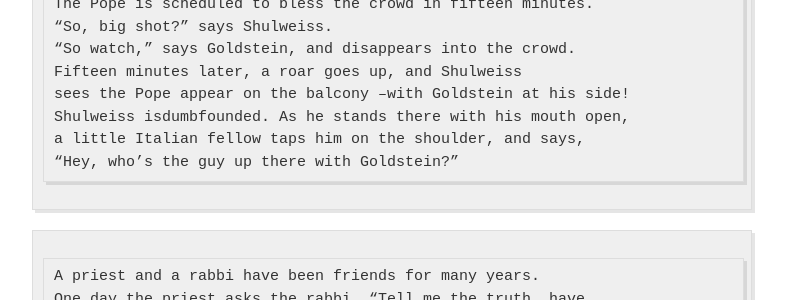
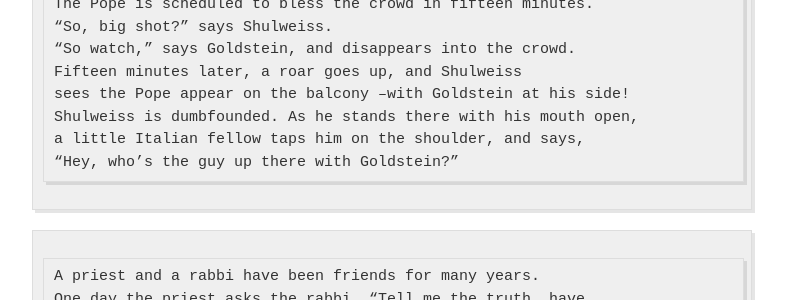
Before and after one commit to jvmallow/jvmallow.github.io, a Jekyll site: the page built from _posts/2025-05-31-Jewish_Humor.md, in a window 1280 px wide and 900 px high, scrolled down 4992 px. Shown: the part 421-721 px from the top of the window, without its empty margins (248-1034 px from the left). Built offline with Jekyll 4.4.1, drawn with Linux system fonts in a browser that asks for light colours; a script that is not in the unit is left out; some of the changed text lies outside the part shown.

Commit message:
Update 2025-05-31-Jewish_Humor.md

```diff
--- a/_posts/2025-05-31-Jewish_Humor.md
+++ b/_posts/2025-05-31-Jewish_Humor.md
@@ -202,7 +202,7 @@ The Pope is scheduled to bless the crowd in fifteen minutes.
 “So watch,” says Goldstein, and disappears into the crowd.
 Fifteen minutes later, a roar goes up, and Shulweiss
 sees the Pope appear on the balcony –with Goldstein at his side!
-Shulweiss isdumbfounded. As he stands there with his mouth open,
+Shulweiss is dumbfounded. As he stands there with his mouth open,
 a little Italian fellow taps him on the shoulder, and says,
 “Hey, who’s the guy up there with Goldstein?”
 ~~~~~
```
